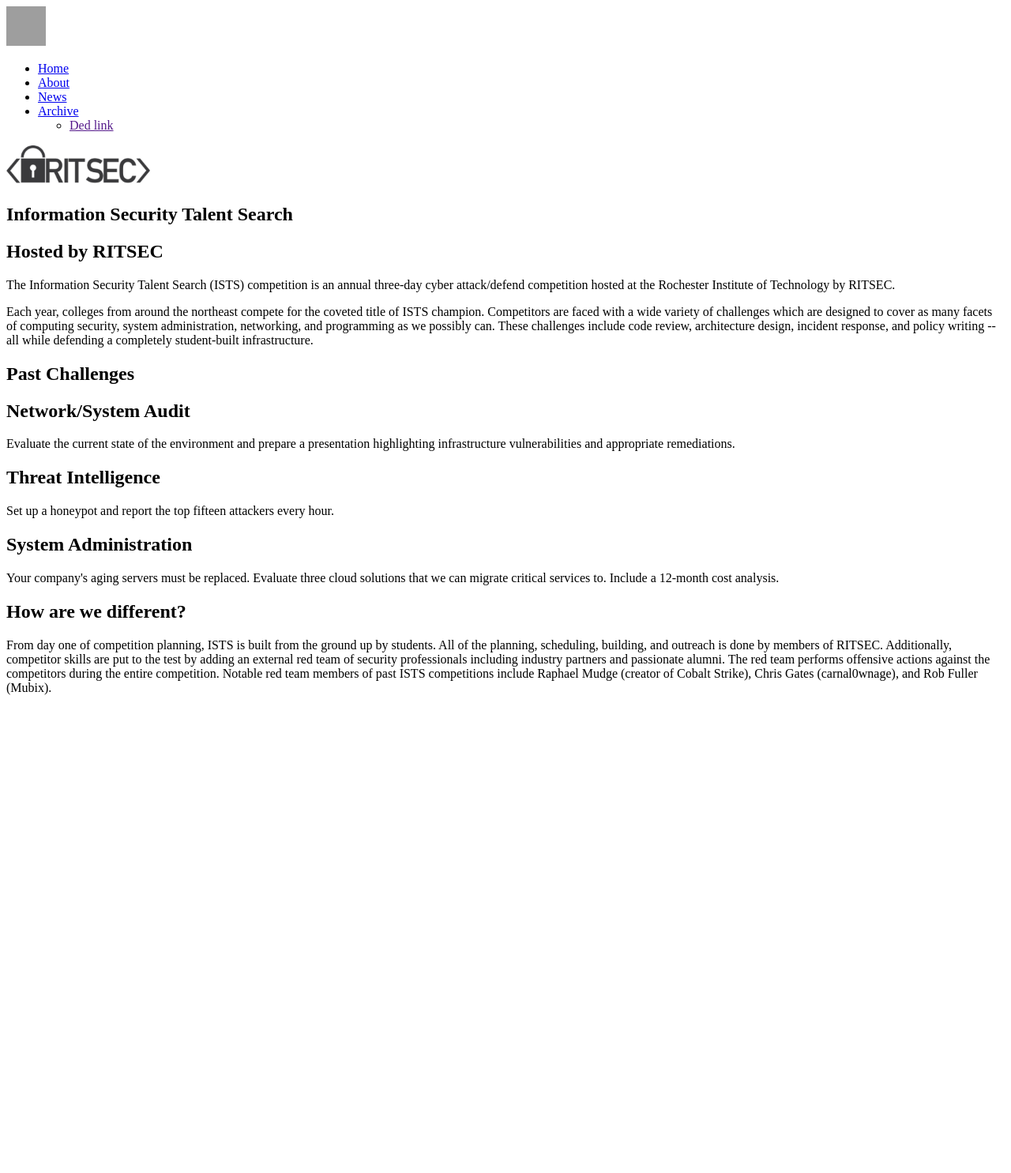
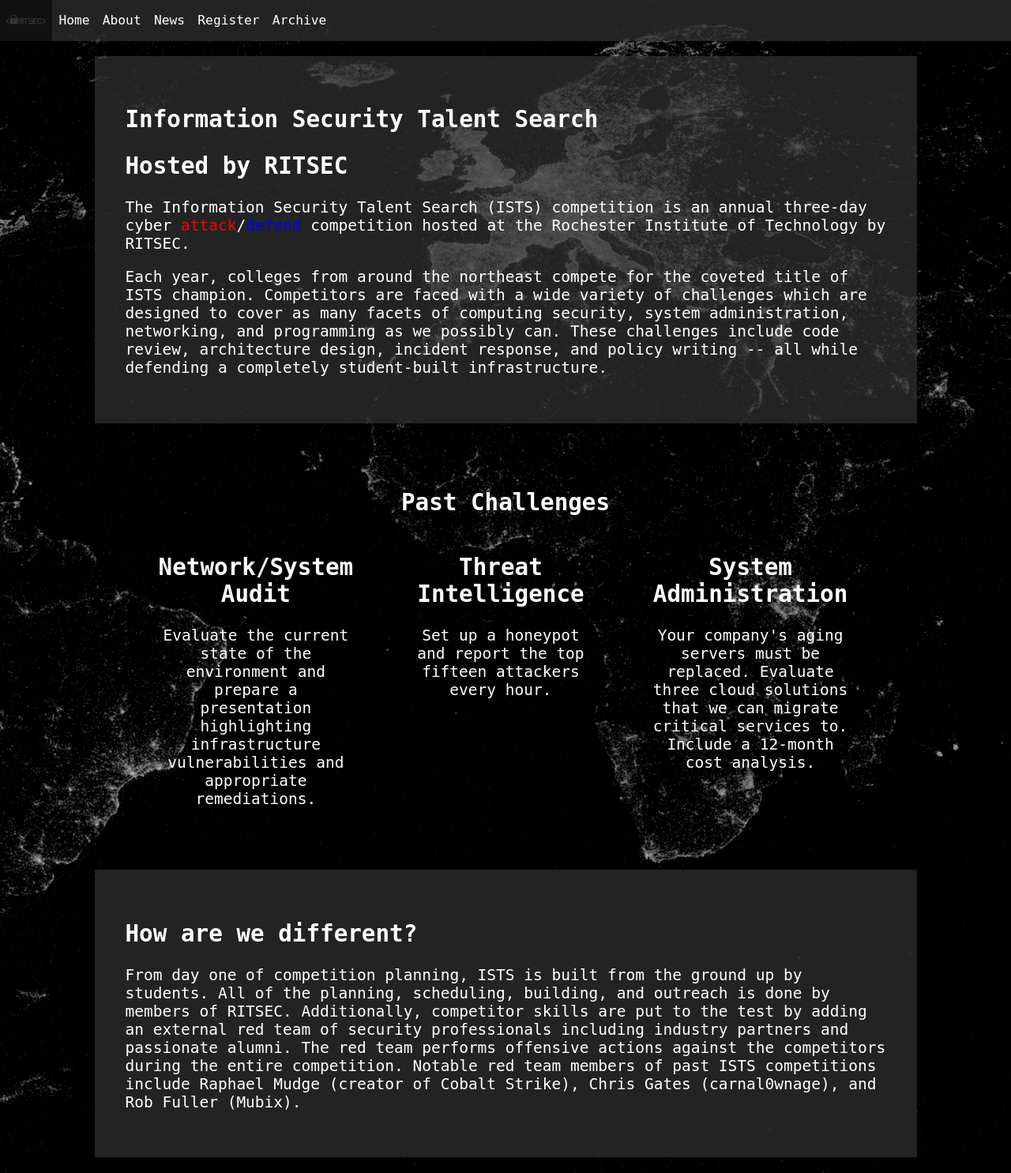
Before and after one commit to ritsec/ists-website-old, a Flask app: page / in a window 1280 px wide. Shown: the whole page at 79% size. Before the commit the page ends 880 px from the top, so only its background shows below. Run offline with Flask 2, Linux system fonts and the light colour scheme; grey boxes are pictures that could not be loaded.

Commit message:
Add style
Now with 100% less bootstrap!

```diff
--- /dev/null
+++ b/project/static/ists.css
@@ -0,0 +1,92 @@
+/* =====
+General
+===== */
+body {
+    background: url("/static/img/world-large.png") center;
+    margin: 0;
+    padding: 0;
+}
+
+main {
+    font-family: monospace;
+    color: white;
+    font-size: 1.5em;
+    max-width: 1080px;
+    margin: auto;
+}
+
+section {
+    background: rgba(51, 51, 51, 0.7);
+    padding: 2em;
+    margin: 1em;
+}
+
+section.challenges {
+    background: none;
+}
+
+section.challenges h1 {
+    text-align: center;
+}
+
+div.challenge-box {
+    display: flex;
+    flex-direction: row;
+    flex-wrap: nowrap;
+    justify-content: space-around;
+}
+
+div.challenge {
+    padding: 0 2em;
+    text-align: center;
+}
+
+.red {
+    color: red;
+}
+
+.blue {
+    color: blue;
+}
+
+/* =====
+Navigation bar
+===== */
+nav {
+    font-family: monospace;
+    font-size: 1.25em;
+    margin: 0;
+    padding: 0;
+}
+
+/* Navigation bar links */
+nav ul {
+    list-style-type: none;
+    margin: 0;
+    padding: 0;
+    overflow: hidden;
+    background: rgba(51, 51, 51, 0.7);
+}
+
+nav li {
+    float: left;
+    padding: 1em 0.5em;
+}
+
+nav li a {
+    color: white;
+    text-align: center;
+    text-decoration: none;
+}
+
+/* Darken when hovering over link */
+nav li:hover {
+    background-color: #111111;
+}
+
+/* Make that stuff responsive */
+@media screen and (max-width: 600px) {
+    nav ul li {
+        float: none;
+    }
+}
--- a/project/templates/base.html
+++ b/project/templates/base.html
@@ -25,24 +25,24 @@
   {% endif %}
 
   <!-- Links -->
+  <link rel="stylesheet" href="{{ url_for('static', filename='ists.css') }}" />
   <link rel="icon" href="{{ url_for('static', filename='favicon.ico') }}" />
   {% block scripts %}{% endblock %}
 </head>
 <body>
 <header>
-  <img src="{{ url_for('static', filename='img/ists-logo.png') }}" alt="ISTS Logo" height="50" width="50" />
   <nav>
     <ul>
+      <li>
+        <img src="{{ url_for('static', filename='img/ritsec-logo.png') }}" alt="RITSEC Logo" height="12" width="50" />
+      </li>
       <li><a href="{{ url_for('root.index') }}">Home</a></li>
       <li><a href="{{ url_for('root.about') }}">About</a></li>
       <li><a href="{{ url_for('root.news') }}">News</a></li>
+      <li><a href="{{ url_for('root.register') }}">Register</a></li>
       <li><a href="{{ url_for('archive.index') }}">Archive</a></li>
-      <ul>
-        <li><a href="">Ded link</a></li>
-      </ul>
     </ul>
   </nav>
-  <img src="{{ url_for('static', filename='img/ritsec-logo.png') }}" alt="RITSEC Logo" height="50" width="182" />
 </header>
 <main>
   {% block content %}{% endblock %}
--- a/project/templates/index.html
+++ b/project/templates/index.html
@@ -21,6 +21,7 @@
   </section>
   <section class="challenges">
     <h1>Past Challenges</h1>
+    <div class="challenge-box">
       <div class="challenge">
         <h2>Network/System Audit</h2>
         <p>
@@ -42,6 +43,7 @@
           cost analysis.
         </p>
       </div>
+    </div>
   </section>
   <section class="different">
     <h1>How are we different?</h1>
```
Also changed, not shown: project/static/img/world-large.png (added). Lines whose indentation alone changed are shown as unchanged.
